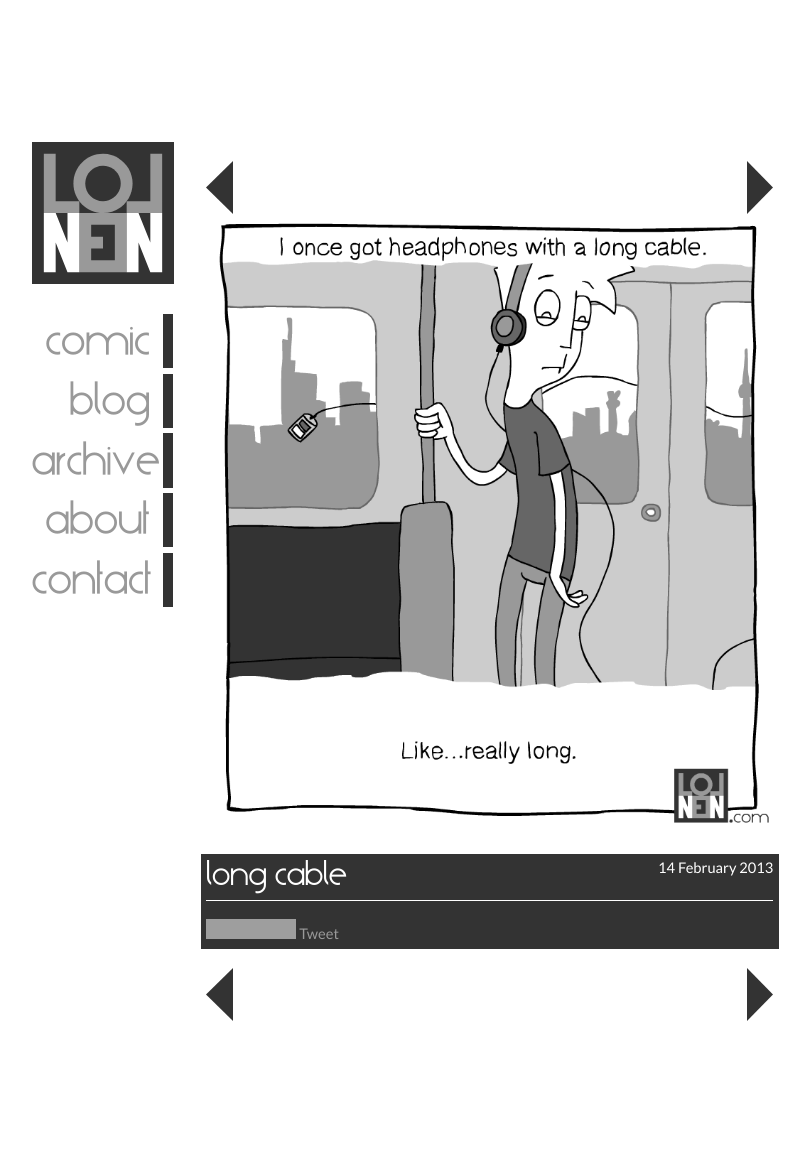
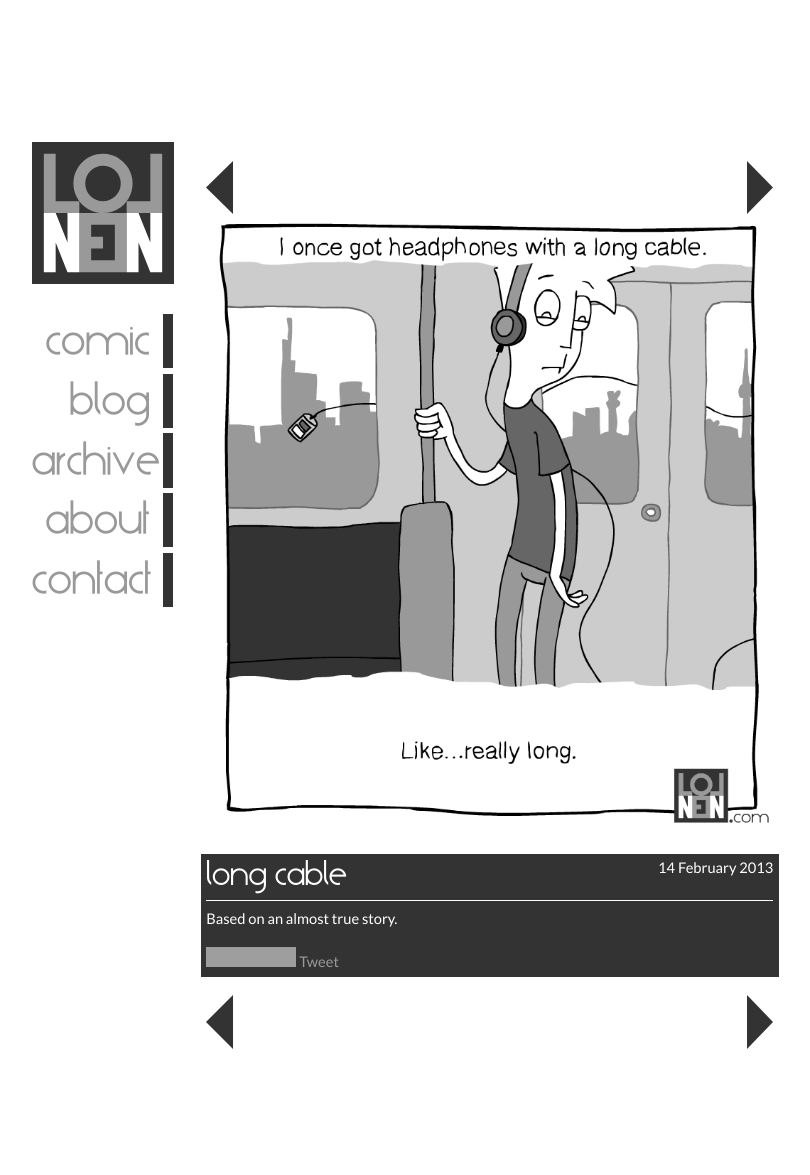
Before and after one commit to lolnein/lolnein.com, a Jekyll site: the page built from _posts/2013-02-14-longcable.markdown, in a window 1280 px wide. Shown: the whole page, without its empty margins (136-946 px from the left). Built offline with Jekyll 4.4.1, drawn with Linux system fonts in a browser that asks for light colours; comment, search, counter and statistics services are not loaded; before the commit the page ends 1147 px from its top, so only the background shows below that; grey boxes are pictures that could not be loaded.

Commit message:
Change comments

```diff
--- a/_posts/2013-02-08-lolnein.markdown
+++ b/_posts/2013-02-08-lolnein.markdown
@@ -3,3 +3,5 @@
 comic: lolnein
 title: Lolnein
 ---
+
+What does [lolnein](http://lolnein.com/about/) mean?
--- a/_posts/2013-02-14-longcable.markdown
+++ b/_posts/2013-02-14-longcable.markdown
@@ -3,3 +3,5 @@
 comic: longcable
 title: Long Cable
 ---
+
+Based on an almost true story.
```
